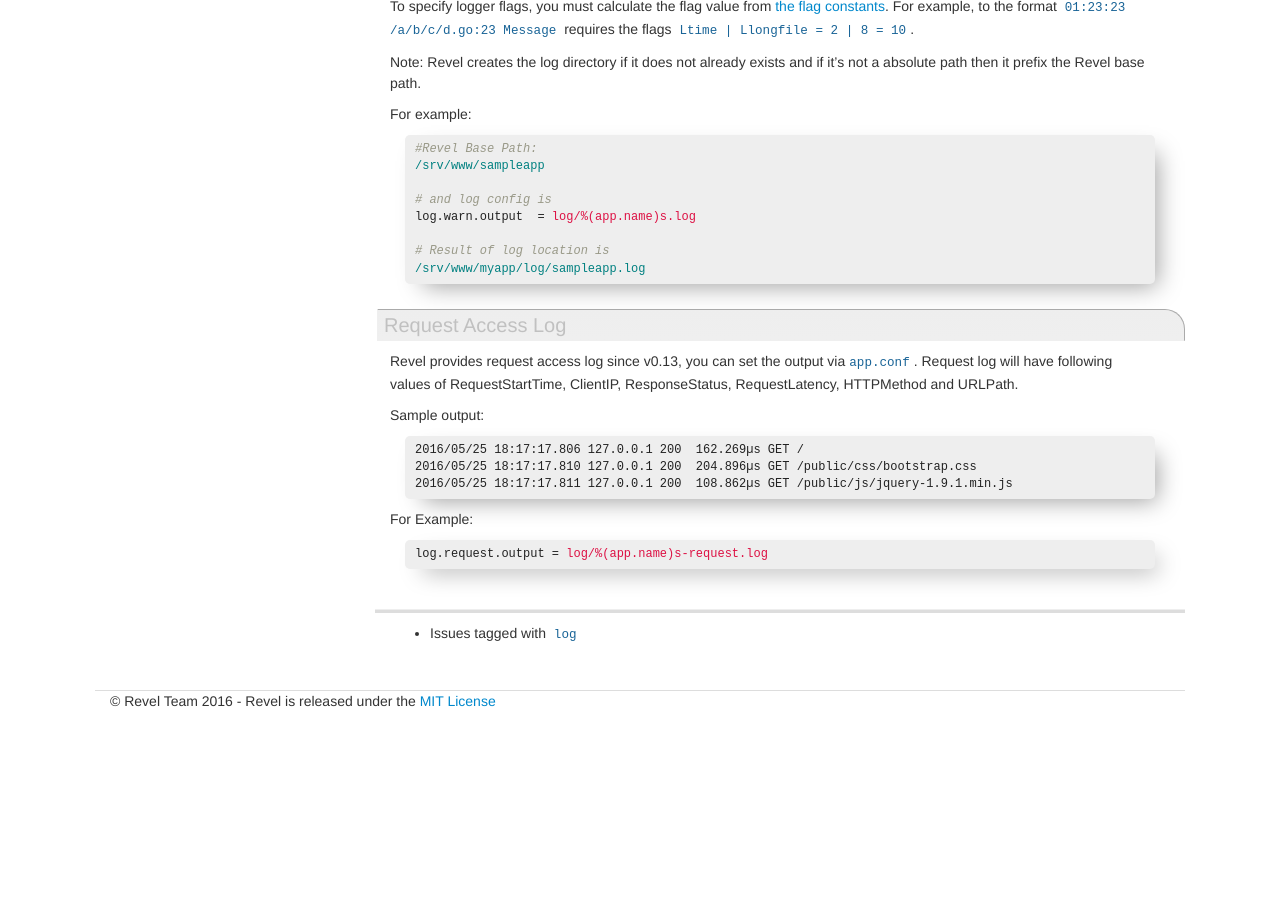
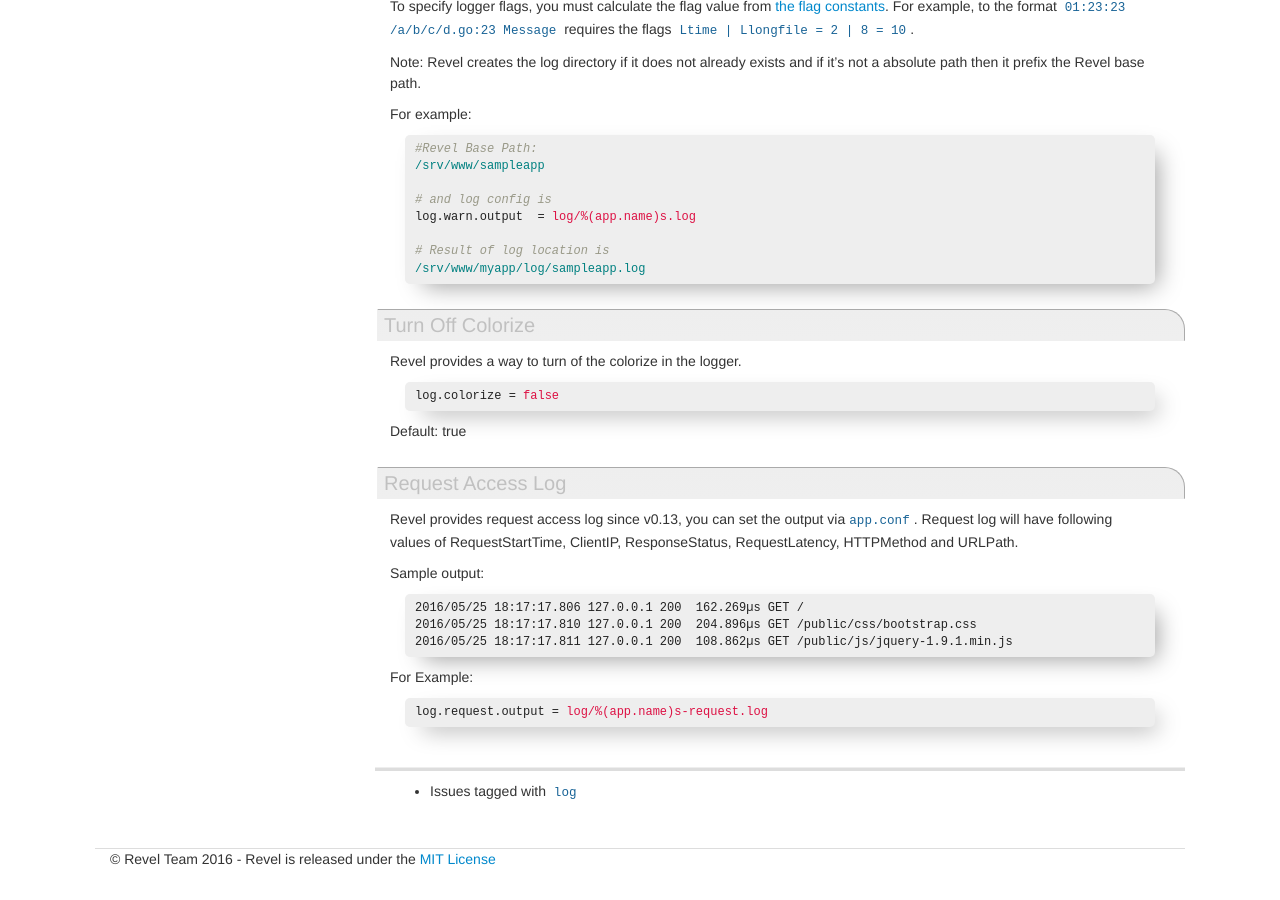
Before and after one commit to revel/revel.github.io, a Jekyll site: the page built from manual/logging.md, in a window 1280 px wide and 900 px high, scrolled down 1019 px. Built offline with Jekyll 4.4.1, drawn with Linux system fonts in a browser that asks for light colours; nearby versions of some CDN libraries; before the commit the page ends 1761 px from its top, so only the background shows below that.

Commit message:
Added doc info about 'log.colorize' config

```diff
--- a/manual/logging.md
+++ b/manual/logging.md
@@ -75,6 +75,16 @@ log.warn.output  = log/%(app.name)s.log
 /srv/www/myapp/log/sampleapp.log
 {% endhighlight %}
 
+### Turn Off Colorize
+
+Revel provides a way to turn of the colorize in the logger.
+
+{% highlight ini %}
+log.colorize = false
+{% endhighlight %}
+
+Default: true
+
 ### Request Access Log
 
 Revel provides request access log since v0.13, you can set the output via`app.conf`. Request log will have following values of RequestStartTime, ClientIP, ResponseStatus, RequestLatency, HTTPMethod and URLPath.
```
